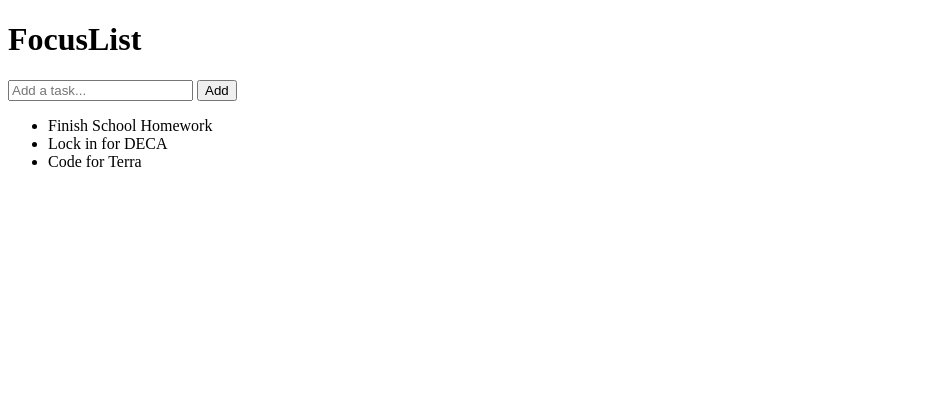
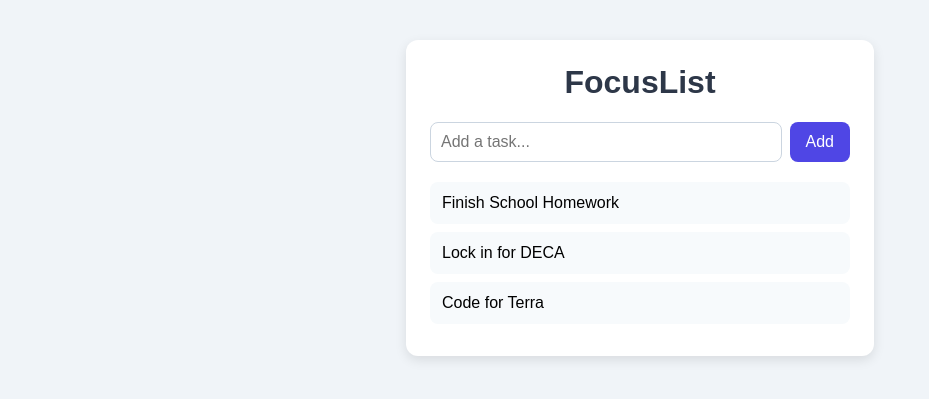
Before and after one commit to niralpatel07/Terra-code, a Flask app: page / in a window 1280 px wide. Shown: the top 399 px of the page, without its empty margins (0-929 px from the left). Run offline with Flask 3, Linux system fonts and the light colour scheme.

Commit message:
Session 2. ( Styling the page with CSS )

```diff
--- a/templates/index.html
+++ b/templates/index.html
@@ -4,8 +4,63 @@
     <meta charset="UTF-8">
     <meta name="viewport" content="width=device-width, initial-scale=1">
     <title>FocusList</title>
+    <style>
+        body {
+            font-family: Arial, sans-serif;
+            background: #f0f4f8;
+            display: flex;
+            justify-content: center;
+            padding: 40px 16px;
+            margin: 0;
+        }
+        .card {
+            background: white;
+            width: 100%;
+            max-width: 420px;
+            padding: 24px;
+            border-radius: 12px;
+            box-shadow: 0 4px 12px rgba(0, 0, 0, 0.1)
+        }
+        h1 {
+            text-align: center;
+            color: #2d3748;
+            margin-top: 0;
+        }
+        form {
+            display: flex;
+            gap: 8px;
+            margin-bottom: 20px;
+        }
+        input {
+            flex: 1;
+            padding: 10px;
+            font-size: 16px;
+            border: 1px solid #cbd5e0;
+            border-radius: 8px;
+        }
+        button {
+            padding: 10px 16px;
+            font-size: 16px;
+            background: #4f46e5;
+            color: white;
+            border: none;
+            border-radius: 8px;
+        }
+        ul {
+            list-style: none;
+            padding: 0;
+            margin: 0;
+        }
+        li {
+            padding: 12px;
+            background: #f7fafc;
+            border-radius: 8px;
+            margin-bottom: 8px;
+        }
+    </style>
 </head>
 <body>
+    <div class="card">
         <h1>FocusList</h1>
          <form>
             <input type="text" placeholder="Add a task...">
@@ -16,5 +71,6 @@
             <li>{{ task }}</li>
             {% endfor %}
         </ul>
+    </div>
 </body>
 </html>
```
Lines whose indentation alone changed are shown as unchanged.
